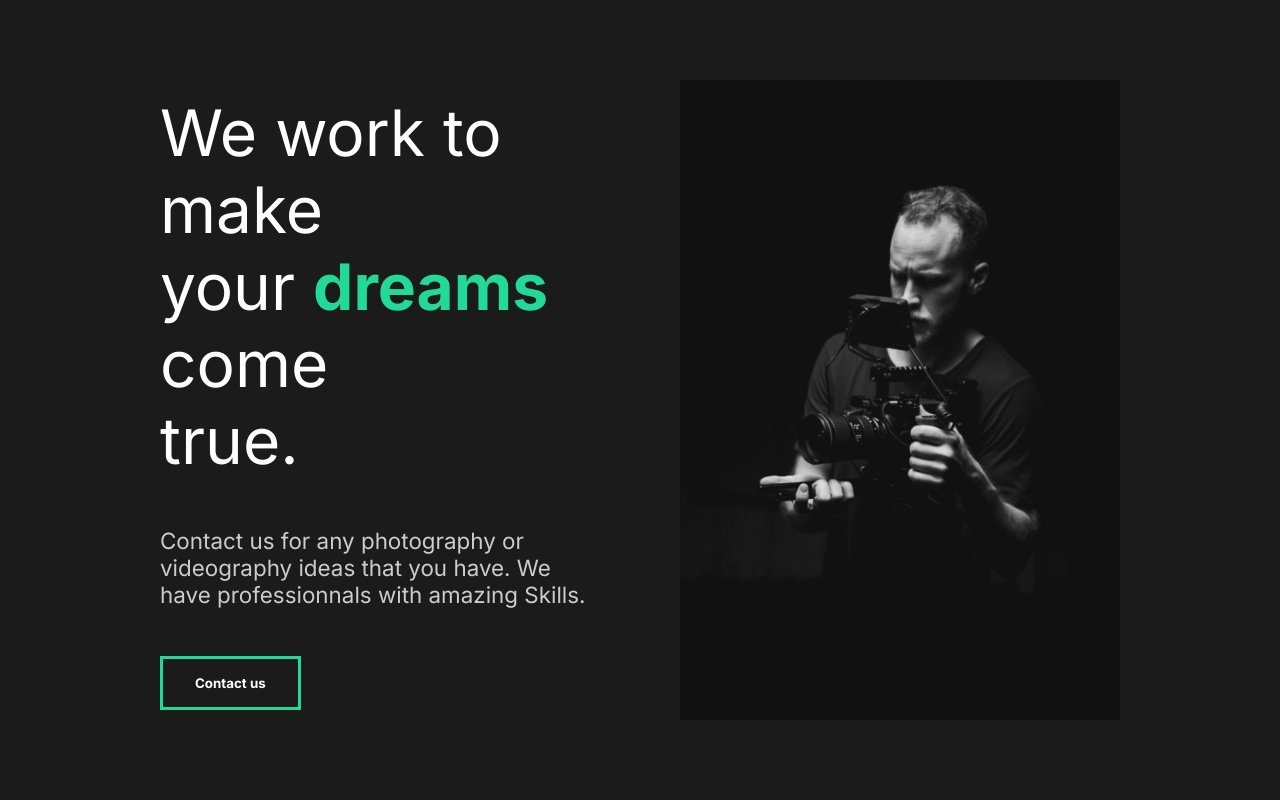
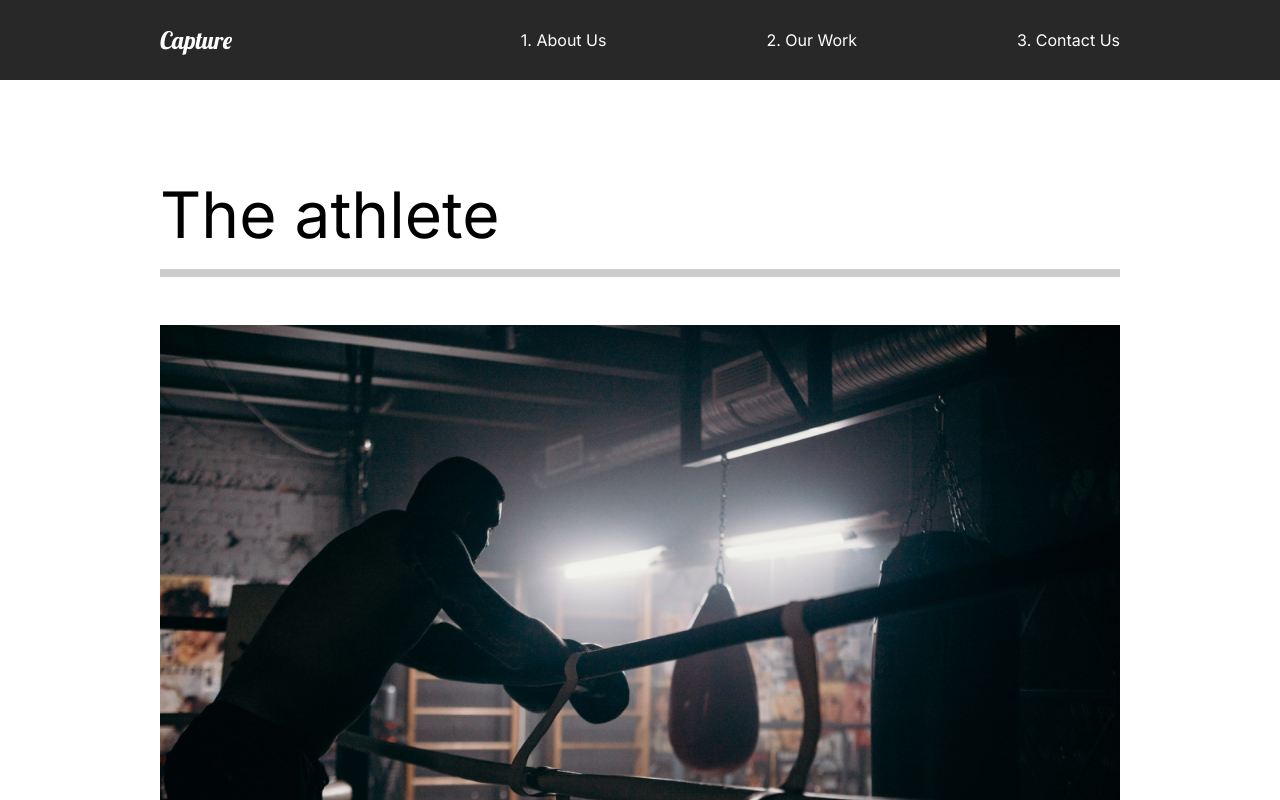
Before and after one commit to Enz000/portfolio-DevEd, a React (Create React App) app: page /work in a window 1280 px wide. Shown: the top 800 px of the page. Built offline with nearby package versions, Linux system fonts and the light colour scheme.

Commit message:
8. Added Framer motion

```diff
--- a/src/App.js
+++ b/src/App.js
@@ -1,12 +1,30 @@
 import AboutUs from "./pages/AboutUs";
-
+import Nav from "./components/Nav";
 import GlobalStyle from "./components/GlobalStyle";
+import ContactUs from "./pages/ContactUs";
+import OurWork from "./pages/OurWork";
+import { Switch, Route } from "react-router-dom";
+import MovieDetail from "./pages/MovieDetail";
 
 function App() {
   return (
     <div className="App">
       <GlobalStyle />
-      <AboutUs />
+      <Nav />
+      <Switch>
+        <Route path="/" exact>
+          <AboutUs />
+        </Route>
+        <Route path="/work" exact>
+          <OurWork />
+        </Route>
+        <Route path="/work/:id">
+          <MovieDetail />
+        </Route>
+        <Route path="/contact">
+          <ContactUs />
+        </Route>
+      </Switch>
     </div>
   );
 }
--- /dev/null
+++ b/src/MovieState.js
@@ -0,0 +1,81 @@
+//Import Images
+import athlete from "./img/athlete-small.png";
+import goodtimes from "./img/goodtimes-small.png";
+import theracer from "./img/theracer-small.png";
+import athlete2 from "./img/athlete2.png";
+import goodtimes2 from "./img/good-times2.jpg";
+import theracer2 from "./img/the-racer2.jpg";
+
+export const MovieState = () => {
+  return [
+    {
+      title: "The Athlete",
+      mainImg: athlete,
+      secondaryImg: athlete2,
+      url: "/work/the-athlete",
+      awards: [
+        {
+          title: "Truly A masterpiece",
+          description:
+            "“Lorem Ipsum is simply dummy text of the printing and typesetting industry.”",
+        },
+        {
+          title: "Fresh look on a brutal sport.",
+          description:
+            "“Lorem Ipsum is simply dummy text of the printing and typesetting industry.”",
+        },
+        {
+          title: "It’s okay lmao.",
+          description:
+            "“Lorem Ipsum is simply dummy text of the printing and typesetting industry.”",
+        },
+      ],
+    },
+    {
+      title: "Good Times",
+      mainImg: goodtimes,
+      url: "/work/good-times",
+      secondaryImg: goodtimes2,
+      awards: [
+        {
+          title: "Truly A masterpiece",
+          description:
+            "“Lorem Ipsum is simply dummy text of the printing and typesetting industry.”",
+        },
+        {
+          title: "Fresh look on a brutal sport.",
+          description:
+            "“Lorem Ipsum is simply dummy text of the printing and typesetting industry.”",
+        },
+        {
+          title: "It’s okay lmao.",
+          description:
+            "“Lorem Ipsum is simply dummy text of the printing and typesetting industry.”",
+        },
+      ],
+    },
+    {
+      title: "The Racer",
+      mainImg: theracer,
+      url: "/work/the-racer",
+      secondaryImg: theracer2,
+      awards: [
+        {
+          title: "Truly A masterpiece",
+          description:
+            "“Lorem Ipsum is simply dummy text of the printing and typesetting industry.”",
+        },
+        {
+          title: "Fresh look on a brutal sport.",
+          description:
+            "“Lorem Ipsum is simply dummy text of the printing and typesetting industry.”",
+        },
+        {
+          title: "It’s okay lmao.",
+          description:
+            "“Lorem Ipsum is simply dummy text of the printing and typesetting industry.”",
+        },
+      ],
+    },
+  ];
+};
--- a/src/components/AboutSection.js
+++ b/src/components/AboutSection.js
@@ -1,24 +1,24 @@
 import React from "react";
 import home1 from "../img/home1.png";
-
+import { motion } from "framer-motion";
 import { About, Description, Image, Hide } from "../styles";
 const AboutSection = () => {
   return (
     <About>
       <Description>
-        <div className="title">
+        <motion.div>
           <Hide>
-            <h2>We work to make</h2>
+            <motion.h2>We work to make</motion.h2>
           </Hide>
           <Hide>
-            <h2>
+            <motion.h2>
               your <span>dreams</span> come
-            </h2>
+            </motion.h2>
           </Hide>
           <Hide>
-            <h2>true.</h2>
+            <motion.h2>true.</motion.h2>
           </Hide>
-        </div>
+        </motion.div>
         <p>
           Contact us for any photography or videography ideas that you have. We
           have professionnals with amazing Skills.
--- /dev/null
+++ b/src/components/Nav.js
@@ -0,0 +1,54 @@
+import React from "react";
+import styled from "styled-components";
+import { Link } from "react-router-dom";
+
+const Nav = () => {
+  return (
+    <StyledNav>
+      <h1>
+        <Link id="logo" to="/">
+          Capture
+        </Link>
+      </h1>
+      <ul>
+        <li>
+          <Link to="/">1. About Us</Link>
+        </li>
+        <li>
+          <Link to="/work">2. Our Work</Link>
+        </li>
+        <li>
+          <Link to="/contact">3. Contact Us</Link>
+        </li>
+      </ul>
+    </StyledNav>
+  );
+};
+const StyledNav = styled.nav`
+  min-height: 10vh;
+  display: flex;
+  margin: auto;
+  justify-content: space-between;
+  align-items: center;
+  padding: 1rem 10rem;
+  background: #282828;
+  a {
+    color: white;
+    text-decoration: none;
+  }
+  ul {
+    display: flex;
+    list-style: none;
+  }
+  #logo {
+    font-family: "Lobster", cursive;
+    font-weight: lighter;
+    font-size: 1.5rem;
+  }
+  li {
+    padding-left: 10rem;
+    position: relative;
+  }
+`;
+
+export default Nav;
--- a/src/index.js
+++ b/src/index.js
@@ -1,11 +1,13 @@
 import React from "react";
 import ReactDOM from "react-dom";
-
+import { BrowserRouter } from "react-router-dom";
 import App from "./App";
 
 ReactDOM.render(
   <React.StrictMode>
-    <App />
+    <BrowserRouter>
+      <App />
+    </BrowserRouter>
   </React.StrictMode>,
   document.getElementById("root")
 );
--- /dev/null
+++ b/src/pages/ContactUs.js
@@ -0,0 +1,11 @@
+import React from "react";
+
+const ContactUs = () => {
+  return (
+    <div>
+      <h1>Contact us</h1>
+    </div>
+  );
+};
+
+export default ContactUs;
--- /dev/null
+++ b/src/pages/MovieDetail.js
@@ -0,0 +1,111 @@
+import React, { useState, useEffect } from "react";
+import styled from "styled-components";
+import { useHistory } from "react-router-dom";
+import { MovieState } from "../MovieState";
+
+const MovieDetail = () => {
+  const history = useHistory();
+  const url = history.location.pathname;
+  const [movies, setMovies] = useState(MovieState);
+  const [movie, setMovie] = useState(null);
+
+  //UseEffect
+  useEffect(() => {
+    const currentMovie = movies.filter((stateMovie) => stateMovie.url === url);
+    setMovie(currentMovie[0]);
+    console.log(setMovies);
+  }, [movies, url]);
+
+  return (
+    <>
+      {movie && (
+        <Details>
+          <HeadLine>
+            <h2>{movie.title}</h2>
+            <img src={movie.mainImg} alt="movie" />
+          </HeadLine>
+          <Awards>
+            {movie.awards.map((award) => (
+              <Award
+                title={award.title}
+                description={award.description}
+                key={award.title}
+              />
+            ))}
+          </Awards>
+          <ImageDisplay>
+            <img src={movie.secondaryImg} alt="movie" />
+          </ImageDisplay>
+        </Details>
+      )}
+    </>
+  );
+};
+
+const Details = styled.div`
+  color: white;
+`;
+const HeadLine = styled.div`
+  min-height: 90vh;
+  padding-top: 20vh;
+  position: relative;
+  h2 {
+    position: absolute;
+    top: 10%;
+    left: 50%;
+    transform: translate(-50%, -10%);
+  }
+  img {
+    width: 100%;
+    height: 70vh;
+    object-fit: cover;
+  }
+`;
+const Awards = styled.div`
+  min-height: 80vh;
+  display: flex;
+  margin: 5rem 10rem;
+  align-items: center;
+  justify-content: space-around;
+  @media (max-width: 1500px) {
+    display: block;
+    margin: 2rem 2rem;
+  }
+`;
+const AwardStyle = styled.div`
+  padding: 5rem;
+  h3 {
+    font-size: 2rem;
+  }
+  .line {
+    width: 100%;
+    background: #23d997;
+    height: 0.5rem;
+    margin: 1rem 0rem;
+  }
+  p {
+    padding: 2rem 0rem;
+  }
+`;
+const ImageDisplay = styled.div`
+  min-height: 50vh;
+  img {
+    width: 100%;
+    height: 100vh;
+    object-fit: cover;
+  }
+`;
+
+// Award component
+
+const Award = ({ title, description }) => {
+  return (
+    <AwardStyle>
+      <h3>{title}</h3>
+      <div className="line"></div>
+      <p>{description}</p>
+    </AwardStyle>
+  );
+};
+
+export default MovieDetail;
--- /dev/null
+++ b/src/pages/OurWork.js
@@ -0,0 +1,58 @@
+import React from "react";
+import styled from "styled-components";
+import { Link } from "react-router-dom";
+import athlete from "../img/athlete-small.png";
+import theracer from "../img/theracer-small.png";
+import goodtimes from "../img/goodtimes-small.png";
+const OurWork = () => {
+  return (
+    <Work>
+      <Movie>
+        <h2>The athlete</h2>
+        <div className="line"></div>
+        <Link>
+          <img src={athlete} alt="Athlete" />
+        </Link>
+      </Movie>
+      <Movie>
+        <h2>The Racer</h2>
+        <div className="line"></div>
+        <Link>
+          <img src={theracer} alt="racer" />
+        </Link>
+      </Movie>
+      <Movie>
+        <h2>Good Times</h2>
+        <div className="line"></div>
+        <Link>
+          <img src={goodtimes} alt="goodtimes" />
+        </Link>
+      </Movie>
+    </Work>
+  );
+};
+
+const Work = styled.div`
+  min-height: 100vh;
+  overflow: hidden;
+  background: white;
+  padding: 5rem 10rem;
+  h2 {
+    padding: 1rem 0rem;
+  }
+`;
+const Movie = styled.div`
+  padding-bottom: 10rem;
+  .line {
+    height: 0.5rem;
+    background: #cccccc;
+    margin-bottom: 3rem;
+  }
+  img {
+    object-fit: cover;
+    height: 70vh;
+    width: 100%;
+  }
+`;
+
+export default OurWork;
```
Also changed, not shown: 1 other file (tests, documents, lock files or other folders).
